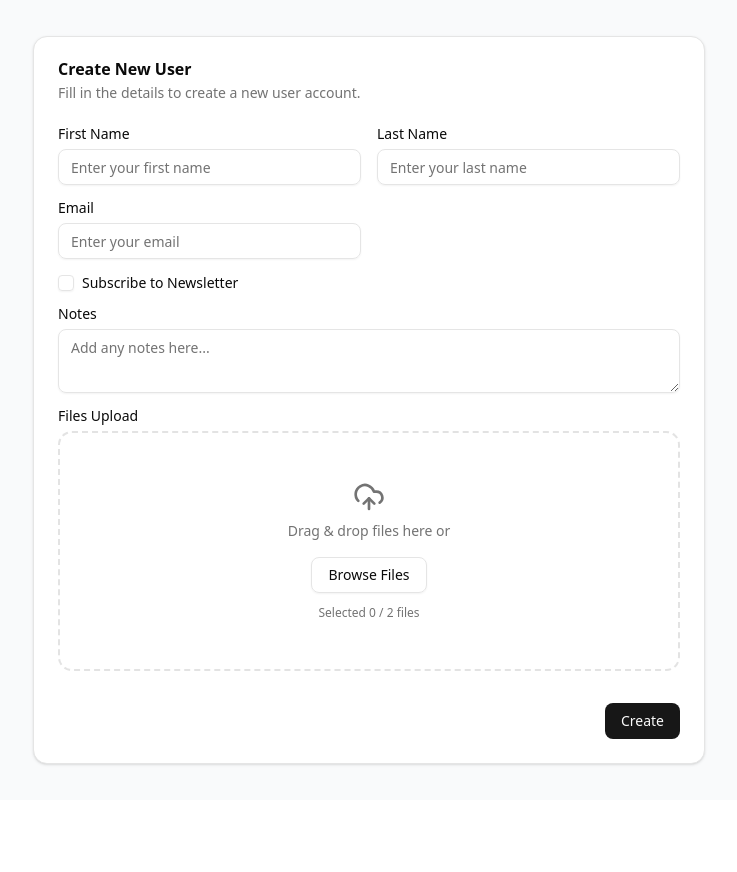
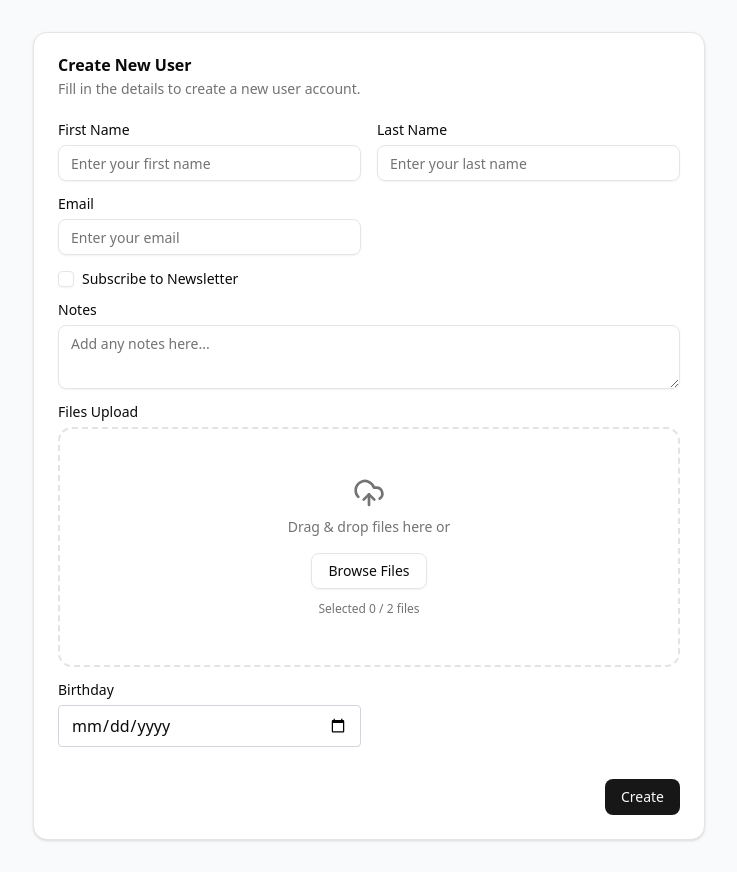
Before and after one commit to tienmetaf/shared-components, a Next.js app: page /User in a window 1280 px wide. Shown: the whole page, without its empty margins (271-1008 px from the left). Before the commit the page ends 800 px from the top, so only its background shows below. Built offline with nearby package versions, Linux system fonts and the light colour scheme.

Commit message:
feat: custom component

```diff
--- a/src/app/User/page.tsx
+++ b/src/app/User/page.tsx
@@ -1,13 +1,9 @@
 "use client"
 
-
-import type {CustomFieldRenderProps, FieldConfig} from "@/app/components/form-builder/type"
+import type {FieldConfig} from "@/app/components/form-builder/type"
 import {toast} from "sonner"
 import z from "zod"
 import {FormBuilder} from "@/app/components/form-builder/form-builder";
-import {useState} from "react";
-import {FileUploadInput} from "@/app/components/file-upload/file-upload";
-import {Label} from "@/components/ui/label";
 
 // 1. Define Schema
 const userSchema = z.object({
@@ -19,6 +15,7 @@ const userSchema = z.object({
     newsletter: z.boolean().optional(),
     notes: z.string().optional(),
     files: z.array(z.instanceof(File)).min(1, "At least one file is required"),
+    birthday: z.string().optional(),
 })
 
 type UserFormValues = z.infer<typeof userSchema>
@@ -31,21 +28,21 @@ const userFields: FieldConfig<UserFormValues>[] = [
         type: "text",
         readOnly: (values, mode) => mode === "update" || mode === "delete", // Read-only in update/delete mode
         hidden: (values, mode) => mode === "create", // Hidden in create mode
-        colSpan: { mobile: 6, tablet: 6, desktop: 6 }, // Takes full width on desktop
+        colSpan: {mobile: 6, tablet: 6, desktop: 6}, // Takes full width on desktop
     },
     {
         name: "firstName",
         label: "First Name",
         type: "text",
         placeholder: "Enter your first name",
-        colSpan: { mobile: 6, tablet: 6, desktop: 6 },
+        colSpan: {mobile: 6, tablet: 6, desktop: 6},
     },
     {
         name: "lastName",
         label: "Last Name",
         type: "text",
         placeholder: "Enter your last name",
-        colSpan: { mobile: 6, tablet: 6, desktop: 6 },
+        colSpan: {mobile: 6, tablet: 6, desktop: 6},
     },
     {
         name: "email",
@@ -53,7 +50,7 @@ const userFields: FieldConfig<UserFormValues>[] = [
         type: "email",
         placeholder: "Enter your email",
         readOnly: (values, mode) => mode === "update", // Email is non-editable during update
-        colSpan: { mobile: 6, tablet: 6, desktop: 6 }, // Takes 2 columns on tablet and desktop
+        colSpan: {mobile: 6, tablet: 6, desktop: 6}, // Takes 2 columns on tablet and desktop
     },
     {
         name: "age",
@@ -61,33 +58,49 @@ const userFields: FieldConfig<UserFormValues>[] = [
         type: "number",
         placeholder: "Enter your age",
         hidden: (values, mode) => !values.newsletter && mode !== "delete", // Hidden if newsletter is not checked, unless in delete mode
-        colSpan: { mobile: 6, tablet: 6, desktop: 6  },
+        colSpan: {mobile: 6, tablet: 6, desktop: 6},
     },
     {
         name: "newsletter",
         label: "Subscribe to Newsletter",
         type: "checkbox",
-        colSpan: { mobile: 12, tablet: 12, desktop: 12 }, // Takes full width on desktop
+        colSpan: {mobile: 12, tablet: 12, desktop: 12}, // Takes full width on desktop
     },
     {
         name: "notes",
         label: "Notes",
         type: "textarea",
         placeholder: "Add any notes here...",
-        colSpan: { mobile: 12, tablet: 12, desktop: 12 }, // Takes full width on desktop
+        colSpan: {mobile: 12, tablet: 12, desktop: 12}, // Takes full width on desktop
     },
     {
         name: "files",
         label: "Files Upload",
         type: "file",
         placeholder: "Add file here...",
-        colSpan: { mobile: 12, tablet: 12, desktop: 12 },
+        colSpan: {mobile: 12, tablet: 12, desktop: 12},
         fileConfig: {
             maxFiles: 2,
             maxFileSize: 1024 * 1024 * 1000,
             acceptedFileTypes: ["image/jpeg", "image/png", "application/pdf", ".zip"],
         },
     },
+    {
+        name: "birthday",
+        label: "Birthday",
+        type: "custom",
+        colSpan: {mobile: 6, tablet: 6, desktop: 6},
+        render: ({field}) => {
+            const { value, ...rest } = field;
+            return (
+                <input
+                    type="date"
+                    {...rest}
+                    className="w-full border border-gray-300 rounded px-3 py-2 focus:outline-none focus:ring-2 focus:ring-blue-500"
+                />
+            )
+        },
+    }
 ]
 
 export default function HomePage() {
@@ -96,16 +109,16 @@ export default function HomePage() {
         console.log("Create data:", data)
         toast.success("User created successfully!")
     }
-
-    const handleUpdate = (data: UserFormValues) => {
-        console.log("Update data:", data)
-        toast.success("User updated successfully!")
-    }
-
-    const handleDelete = (data: UserFormValues) => {
-        console.log("Delete data:", data)
-        toast.success("User deleted successfully!")
-    }
+    //
+    // const handleUpdate = (data: UserFormValues) => {
+    //     console.log("Update data:", data)
+    //     toast.success("User updated successfully!")
+    // }
+    //
+    // const handleDelete = (data: UserFormValues) => {
+    //     console.log("Delete data:", data)
+    //     toast.success("User deleted successfully!")
+    // }
 
     // Example existing user data for update/delete modes
     const existingUser = {
@@ -129,7 +142,7 @@ export default function HomePage() {
                 title="Create New User"
                 description="Fill in the details to create a new user account."
                 mode="create"
-                defaultValues={{ newsletter: false, files: [] }} // Default for create mode
+                defaultValues={{newsletter: false, files: []}} // Default for create mode
             />
 
             {/*/!* Update Form Example *!/*/}
--- a/src/app/components/form-builder/form-builder.tsx
+++ b/src/app/components/form-builder/form-builder.tsx
@@ -10,6 +10,7 @@ import {cn} from "@/lib/utils"
 import {Textarea} from "@/components/ui/textarea";
 import {Checkbox} from "@/components/ui/checkbox";
 import {FileUploadInput} from "@/app/components/file-upload/file-upload";
+import {JSX} from "react";
 
 export function FormBuilder<T extends FieldValues>({
                                                        schema,
@@ -52,7 +53,8 @@ export function FormBuilder<T extends FieldValues>({
             TailwindGridSpan.desktop[(field.colSpan?.desktop ?? 12) - 1],
         )
 
-        let inputComponent
+        let inputComponent: JSX.Element;
+
         const commonProps = {
             id: String(field.name),
             placeholder: field.placeholder,
@@ -85,6 +87,7 @@ export function FormBuilder<T extends FieldValues>({
                         )}
                     />
                 )
+                console.log("checkbock", inputComponent)
                 break
             case "file":
                 const {maxFiles, maxFileSize, acceptedFileTypes} = field.fileConfig || {}
@@ -108,8 +111,19 @@ export function FormBuilder<T extends FieldValues>({
 
                 console.log({file: inputComponent})
                 break
+            case "custom":
+                inputComponent = (
+                    <Controller
+                        name={field.name}
+                        control={control}
+                        render={({ field: f, fieldState, formState }) => {
+                            return field.render({ field: f, fieldState, formState  })
+                        }}
+                    />
+                )
+                break
             default:
-                inputComponent = null
+                inputComponent = <></>
         }
 
         // Special rendering for checkbox to place label next to it
--- a/src/app/components/form-builder/type.ts
+++ b/src/app/components/form-builder/type.ts
@@ -1,12 +1,12 @@
 import type {
-    Control,
-    FieldErrors,
-    FieldValues, Path,
+    ControllerFieldState,
+    ControllerRenderProps,
+    FieldValues,
+    Path,
     SubmitHandler,
-    UseFormGetValues,
-    UseFormRegister, UseFormSetValue,
-    UseFormWatch
+    UseFormStateReturn
 } from "react-hook-form"
+import {ReactElement} from "react";
 
 export type FormMode = "create" | "update" | "delete"
 
@@ -24,7 +24,7 @@ type CommonFieldConfig<T extends FieldValues> = {
     }
 }
 
-type BasicFieldType = "text" | "email" | "number" | "password" | "checkbox" | "textarea" | "custom"
+type BasicFieldType = "text" | "email" | "number" | "password" | "checkbox" | "textarea"
 
 type BasicFieldConfig<T extends FieldValues> = CommonFieldConfig<T> & {
     type: BasicFieldType
@@ -39,20 +39,15 @@ type FileFieldConfig<T extends FieldValues> = CommonFieldConfig<T> & {
     }
 }
 
-type FieldConfig<T extends FieldValues> = BasicFieldConfig<T> | FileFieldConfig<T>
+type FieldConfig<T extends FieldValues> = BasicFieldConfig<T> | FileFieldConfig<T> | CustomFieldConfig<T>
 
-// Props passed to the custom render function
-export type CustomFieldRenderProps<T extends FieldValues> = {
-    fieldConfig: FieldConfig<T> // The full field configuration
-    formControl: Control<T> // react-hook-form's control object
-    formRegister: UseFormRegister<T> // react-hook-form's register function
-    formWatch: UseFormWatch<T> // react-hook-form's watch function
-    formErrors: FieldErrors<T> // react-hook-form's errors object
-    formSetValue: UseFormSetValue<T> // react-hook-form's setValue function
-    formGetValues: UseFormGetValues<T> // react-hook-form's getValues function
-    mode: FormMode
-    isNonEditable: boolean // Combined disabled/readOnly status for the field
-    currentValues: T // Current form values
+type CustomFieldConfig<T extends FieldValues> = CommonFieldConfig<T> & {
+    type: "custom"
+    render: ({field, fieldState, formState,}: {
+        field: ControllerRenderProps<T, Path<T>>;
+        fieldState: ControllerFieldState;
+        formState: UseFormStateReturn<T>;
+    }) => ReactElement
 }
 
 type FormProps<T extends FieldValues> = {
```
